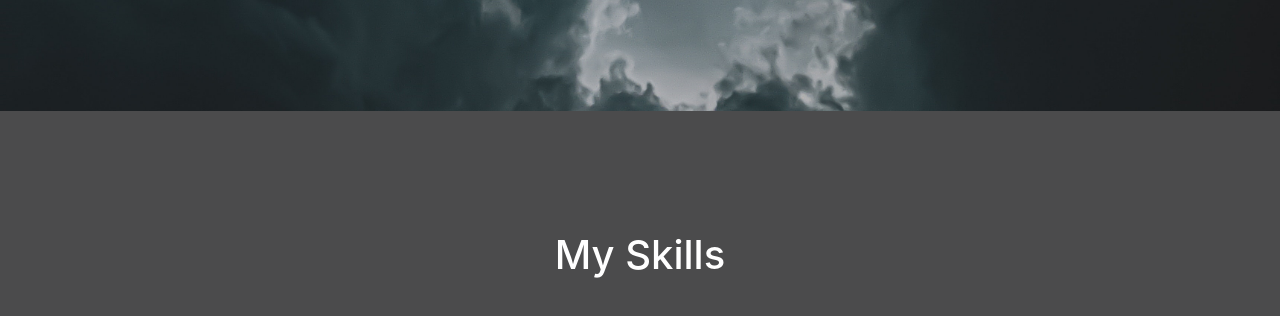
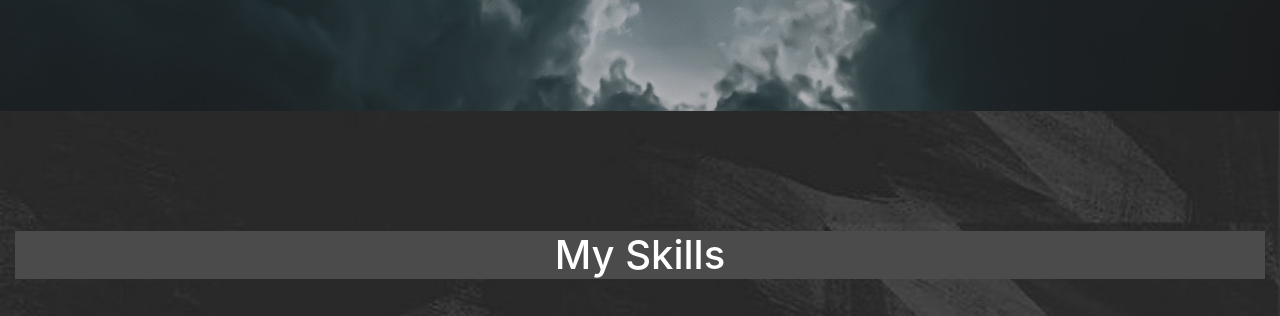
Before and after one commit to Mohaiminul69/Resume, a plain HTML site: page index.html in a window 1280 px wide. Shown: the part 701-1017 px from the top of the page. Drawn offline with nearby package versions, Linux system fonts and the light colour scheme.

Commit message:
Update style.css

```diff
--- a/style.css
+++ b/style.css
@@ -102,11 +102,14 @@ body{
     display: inline-block;
     padding:20px;
     color:white;
-
 }
 
 div i{
     color:white;
+}
+
+#three{
+    background: url('images/pexels-photo-3617502.jpeg') no-repeat center center/cover;
 }
 
 .dark-theme{
```
